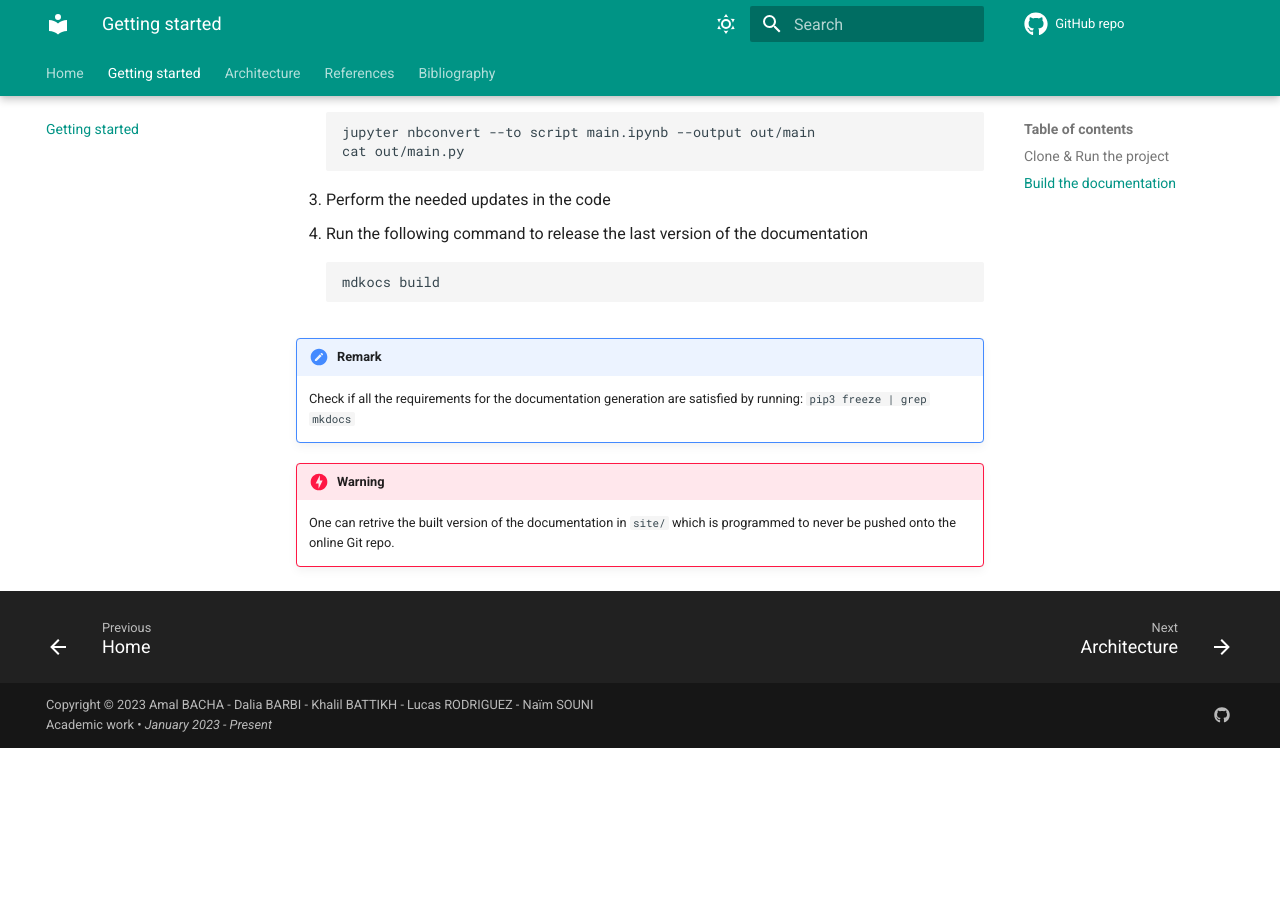
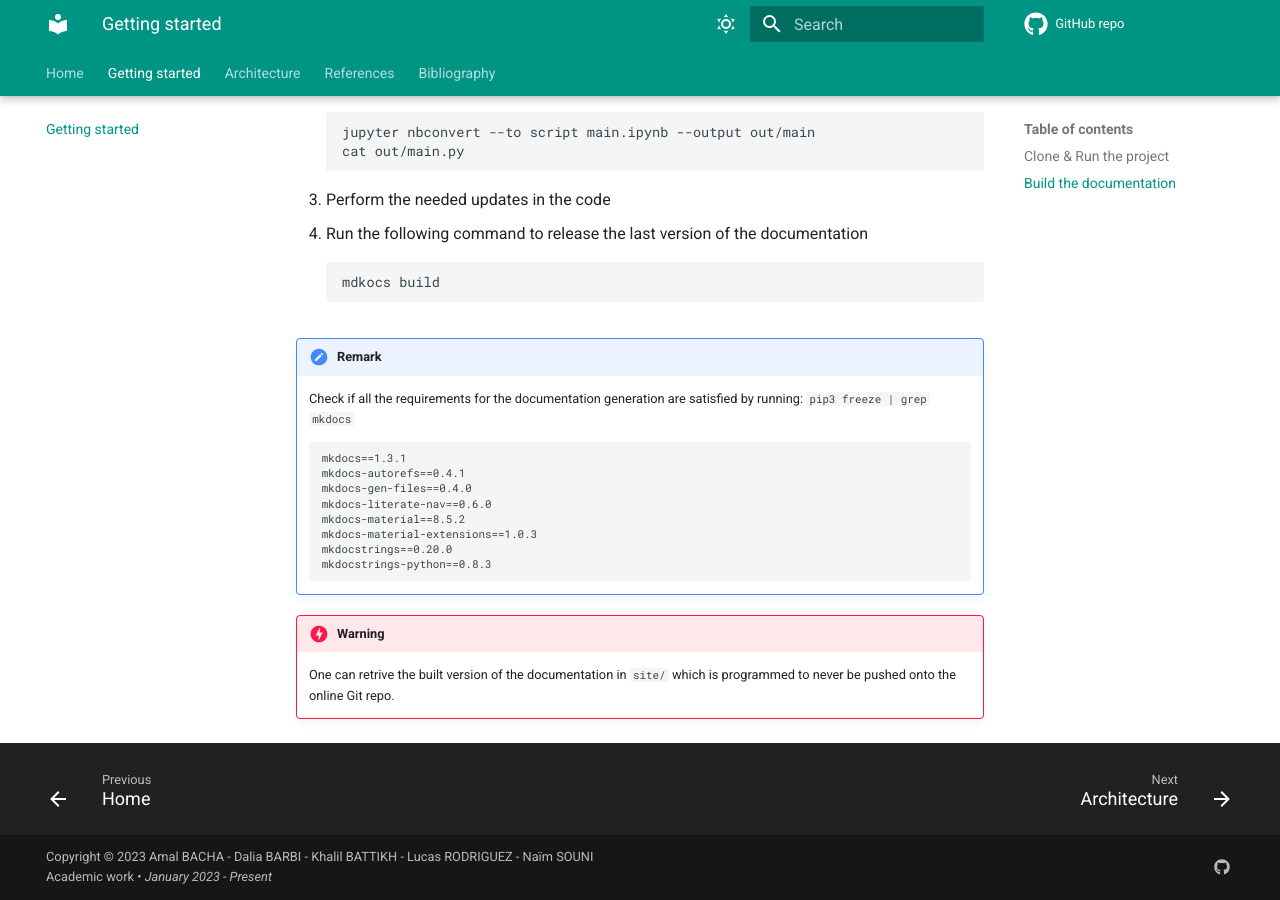
Before and after one commit to lcsrodriguez/CuttingEdge-Milliman, an MkDocs documentation site: the page built from docs/getting-started.md, in a window 1280 px wide and 900 px high, scrolled down 1003 px. Built offline with MkDocs 1.6.1 and Material for MkDocs 9.7.7, drawn with Linux system fonts in a browser that asks for light colours; comment, search, counter and statistics services are not loaded; before the commit the page ends 1751 px from its top, so only the background shows below that.

Commit message:
Refactoring the documentation architecture 2

````diff
--- a/docs/getting-started.md
+++ b/docs/getting-started.md
@@ -33,7 +33,7 @@
 
 1. Install these additional requirements
 ```bash
-pip3 install mkdocs "mkdocstrings[python]" mkdocs-material mkdocs-literate-nav mkdocs-gen-files
+pip3 install mkdocs "mkdocstrings[python]" mkdocs-material mkdocs-literate-nav mkdocs-gen-files mkdocs-section-index
 ```
 
 2. Convert the Jupyter Notebook file (`.ipynb` extension) into a Python script file (`.py`)
@@ -53,5 +53,17 @@
     Check if all the requirements for the documentation generation are satisfied by running:
     `pip3 freeze | grep mkdocs`
 
+
+    ```
+    mkdocs==1.3.1
+    mkdocs-autorefs==0.4.1
+    mkdocs-gen-files==0.4.0
+    mkdocs-literate-nav==0.6.0
+    mkdocs-material==8.5.2
+    mkdocs-material-extensions==1.0.3
+    mkdocstrings==0.20.0
+    mkdocstrings-python==0.8.3
+    ```
+
 !!! danger "Warning"
     One can retrive the built version of the documentation in `site/` which is programmed to never be pushed onto the online Git repo.
--- /dev/null
+++ b/docs/styles/custom.css
@@ -0,0 +1,3 @@
+/*ul[data-md-component="toc"] .md-nav__link[href^="#src."] {
+    color: red;
+}*/
--- a/mkdocs.yml
+++ b/mkdocs.yml
@@ -44,6 +44,7 @@
   - literate-nav:
       nav_file: SUMMARY.md
   - mkdocstrings
+  #- section-index
 
 markdown_extensions:
   - admonition
@@ -62,6 +63,9 @@
   - https://polyfill.io/v3/polyfill.min.js?features=es6
   - https://cdn.jsdelivr.net/npm/mathjax@3/es5/tex-mml-chtml.js
 
+extra_css:
+  - styles/custom.css
+
 nav:
   - Home: index.md
   - Getting started: getting-started.md
````
Also changed, not shown: docs/gen_ref_pages.py (+7 -5 lines).
